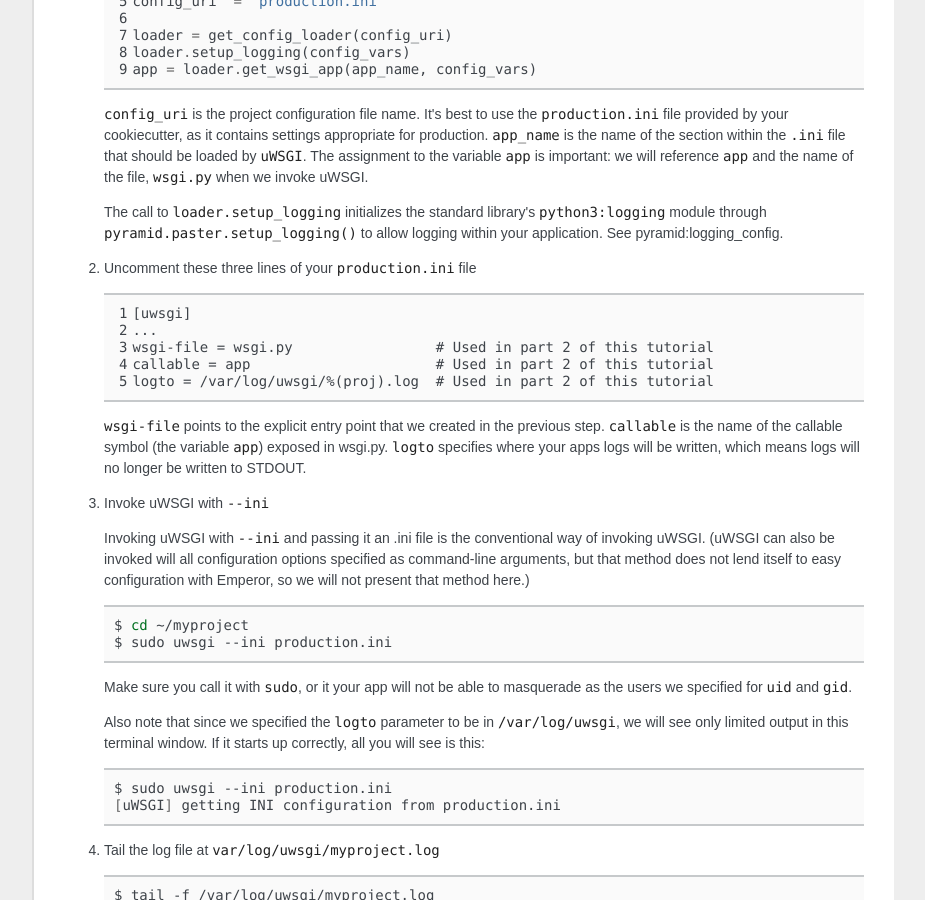
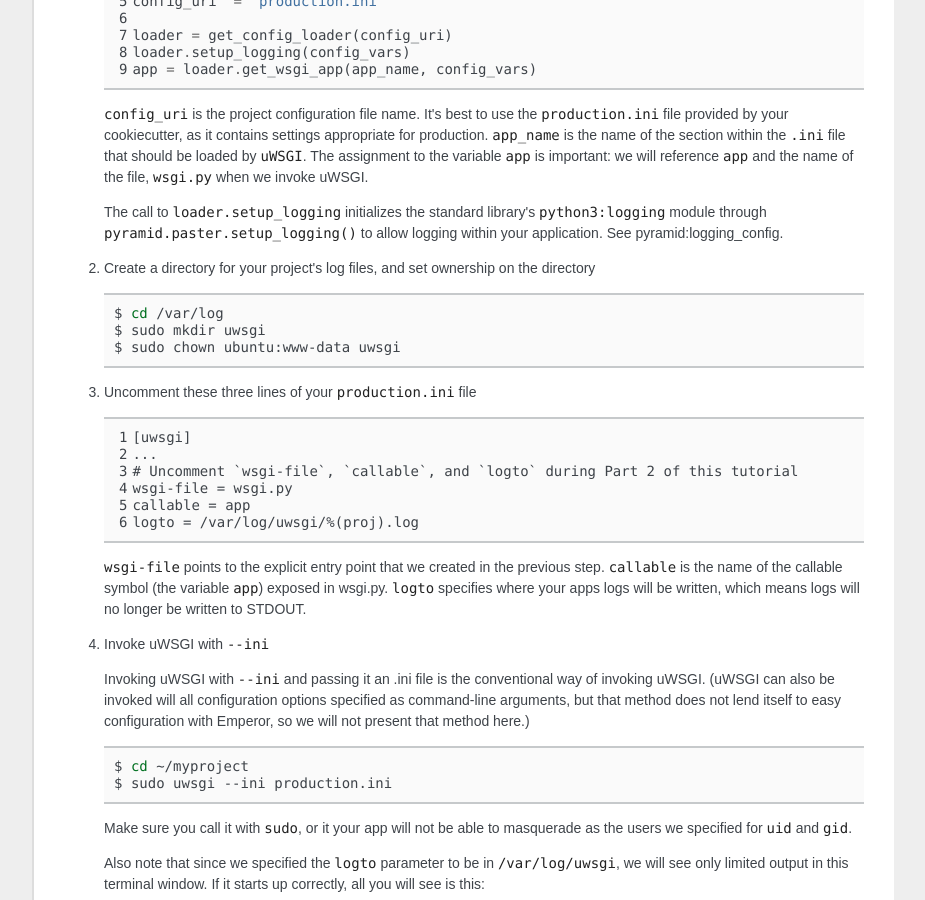
Before and after one commit to Pylons/pyramid_cookbook, a Sphinx documentation site: the page built from docs/deployment/uwsgi_cookiecutter_2__emperor.rst, in a window 1280 px wide and 900 px high, scrolled down 699 px. Shown: the whole window, without its empty margins (198-1123 px from the left). Built offline with Sphinx 7.4.7, drawn with Linux system fonts in a browser that asks for light colours; some web fonts are replaced; some of the changed text lies outside the part shown.

Commit message:
Minor technical updates to uWSGI Cookiecutter Pyramid Nginx Tutorial

```diff
--- a/docs/deployment/uwsgi_cookiecutter_2__emperor.rst
+++ b/docs/deployment/uwsgi_cookiecutter_2__emperor.rst
@@ -57,6 +57,14 @@ WSGI entry point.
     to allow logging within your application. See
     :ref:`pyramid:logging_config`.
 
+#.  Create a directory for your project's log files, and set ownership on the
+    directory
+
+    .. code-block:: bash
+
+        $ cd /var/log
+        $ sudo mkdir uwsgi
+        $ sudo chown ubuntu:www-data uwsgi
 
 
 #.  Uncomment these three lines of your ``production.ini`` file
@@ -65,9 +73,10 @@ WSGI entry point.
 
         [uwsgi]
         ...
-        wsgi-file = wsgi.py                 # Used in part 2 of this tutorial
-        callable = app                      # Used in part 2 of this tutorial
-        logto = /var/log/uwsgi/%(proj).log  # Used in part 2 of this tutorial
+        # Uncomment `wsgi-file`, `callable`, and `logto` during Part 2 of this tutorial
+        wsgi-file = wsgi.py
+        callable = app
+        logto = /var/log/uwsgi/%(proj).log
 
 
     ``wsgi-file`` points to the explicit entry point that we created in the
@@ -169,6 +178,8 @@ Running Your App via the Emperor
         emperor = /etc/uwsgi/vassals
         limit-as = 1024
         logto = /var/log/uwsgi/emperor.log
+        uid = ubuntu
+        gid = www-data
 
     Your app is going to run as a vassal.  The ``emperor`` line in
     ``emperor.ini`` specifies a directory where the Emperor will look for
```
Also changed, not shown: docs/deployment/uwsgi_cookiecutter_1__nginx.rst (+4 -3 lines).
